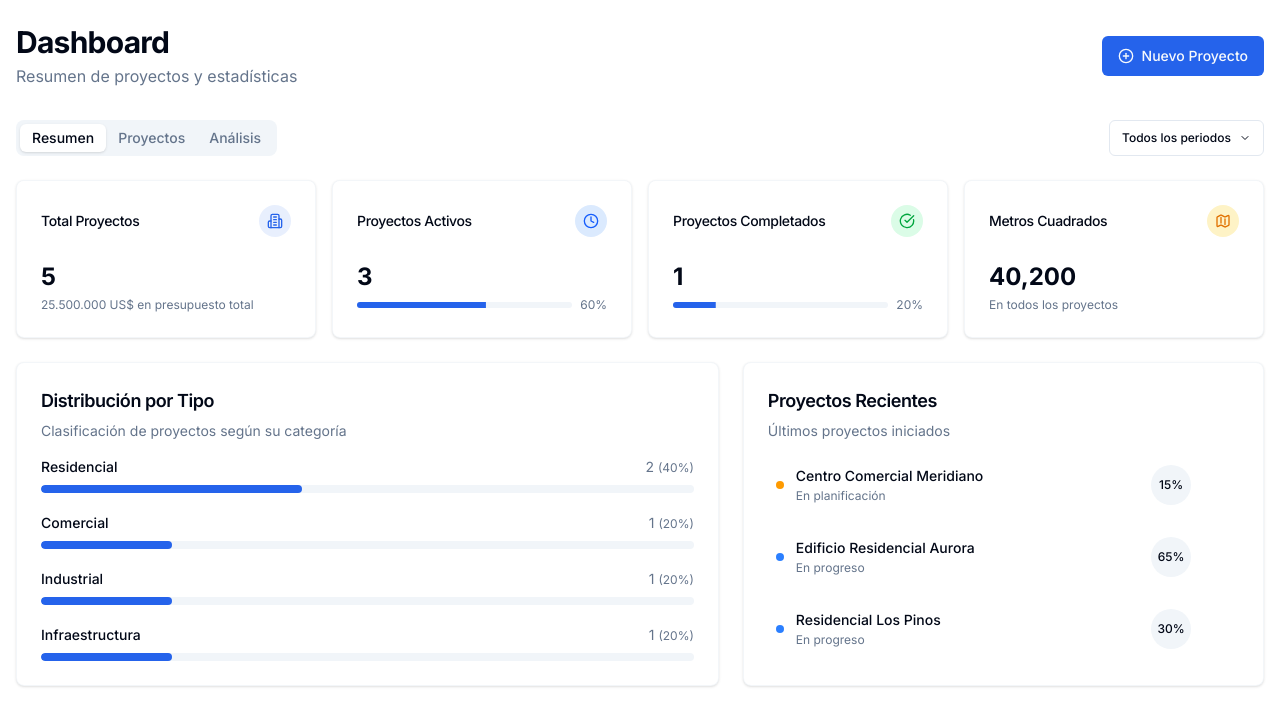
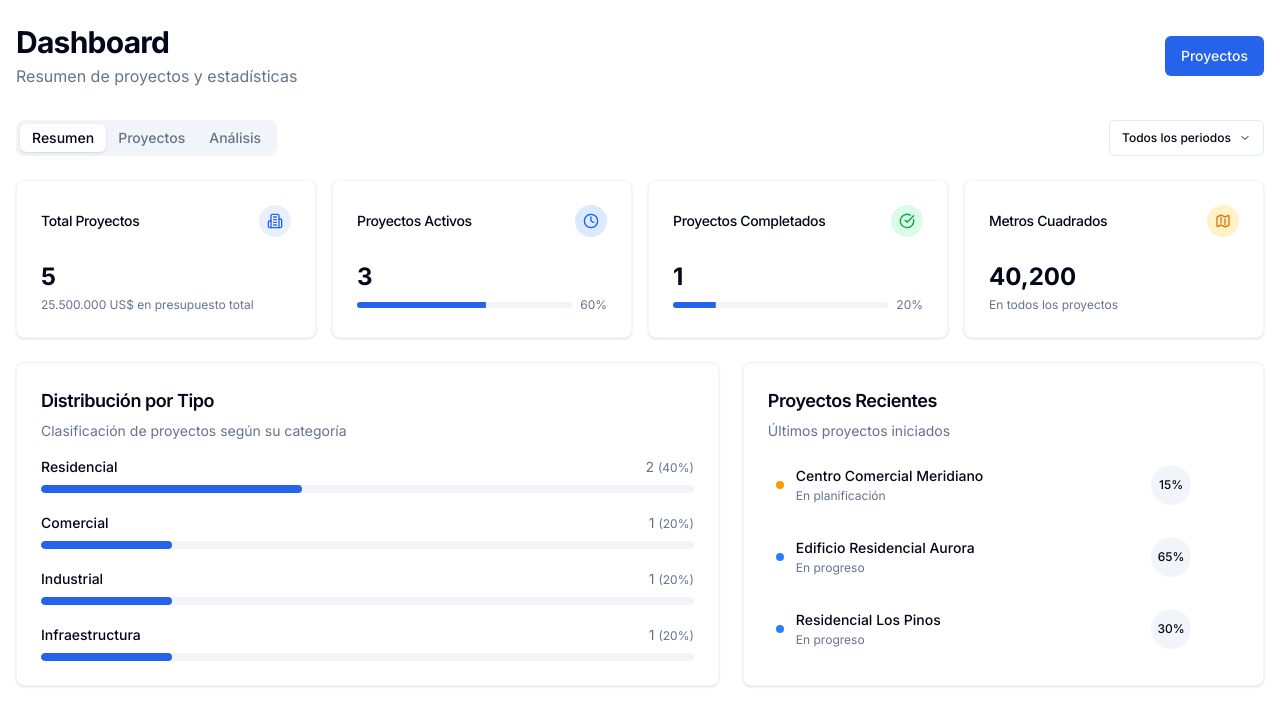
Before and after one commit to diego249/demo_galc_group, a Next.js app in the folder galc-group/: page /dashboard in a window 1280 px wide. Shown: the top 726 px of the page. Built offline with nearby package versions, Linux system fonts and the light colour scheme.

Commit message:
feat: navegability

```diff
--- a/galc-group/src/app/dashboard/page.tsx
+++ b/galc-group/src/app/dashboard/page.tsx
@@ -22,10 +22,9 @@ export default function DashboardPage() {
           <h1 className="text-2xl sm:text-3xl font-bold tracking-tight">Dashboard</h1>
           <p className="text-muted-foreground mt-1">Resumen de proyectos y estadísticas</p>
         </div>
-        <Link href="/projects/new">
+        <Link href="/projects">
           <Button className="w-full sm:w-auto transition-all hover:shadow-md">
-            <PlusCircle className="mr-2 h-4 w-4" />
-            Nuevo Proyecto
+            Proyectos
           </Button>
         </Link>
       </div>
--- a/galc-group/src/app/page.tsx
+++ b/galc-group/src/app/page.tsx
@@ -13,10 +13,7 @@ export default function Home() {
             <span>GALC Group</span>
           </div>
           <nav className="hidden md:flex gap-6">
-            <Link href="#servicios" className="text-sm font-medium hover:underline">
-              Servicios
-            </Link>
-            <Link href="#proyectos" className="text-sm font-medium hover:underline">
+            <Link href="projects" className="text-sm font-medium hover:underline">
               Proyectos
             </Link>
             <Link href="#contacto" className="text-sm font-medium hover:underline">
--- a/galc-group/src/app/projects/page.tsx
+++ b/galc-group/src/app/projects/page.tsx
@@ -1,5 +1,5 @@
 import Link from "next/link"
-import { PlusCircle } from "lucide-react"
+import { PlusCircle, ArrowLeft } from "lucide-react"
 
 import { projects } from "@/data/projects"
 import { formatCurrency, formatDate, getStatusColor } from "@/lib/utils"
@@ -11,7 +11,15 @@ export default function ProjectsPage() {
   return (
     <div className="container mx-auto px-4 py-8 max-w-7xl">
       <div className="flex flex-col sm:flex-row items-start sm:items-center justify-between mb-8 gap-4">
-        <h1 className="text-3xl font-bold tracking-tight">Proyectos</h1>
+        <div className="flex items-center gap-4">
+          <Link href="/dashboard">
+            <Button variant="outline" size="icon" className="h-10 w-10">
+              <ArrowLeft className="h-4 w-4" />
+              <span className="sr-only">Volver al Dashboard</span>
+            </Button>
+          </Link>
+          <h1 className="text-3xl font-bold tracking-tight">Proyectos</h1>
+        </div>
         <Link href="/projects/new">
           <Button>
             <PlusCircle className="mr-2 h-4 w-4" />
```
